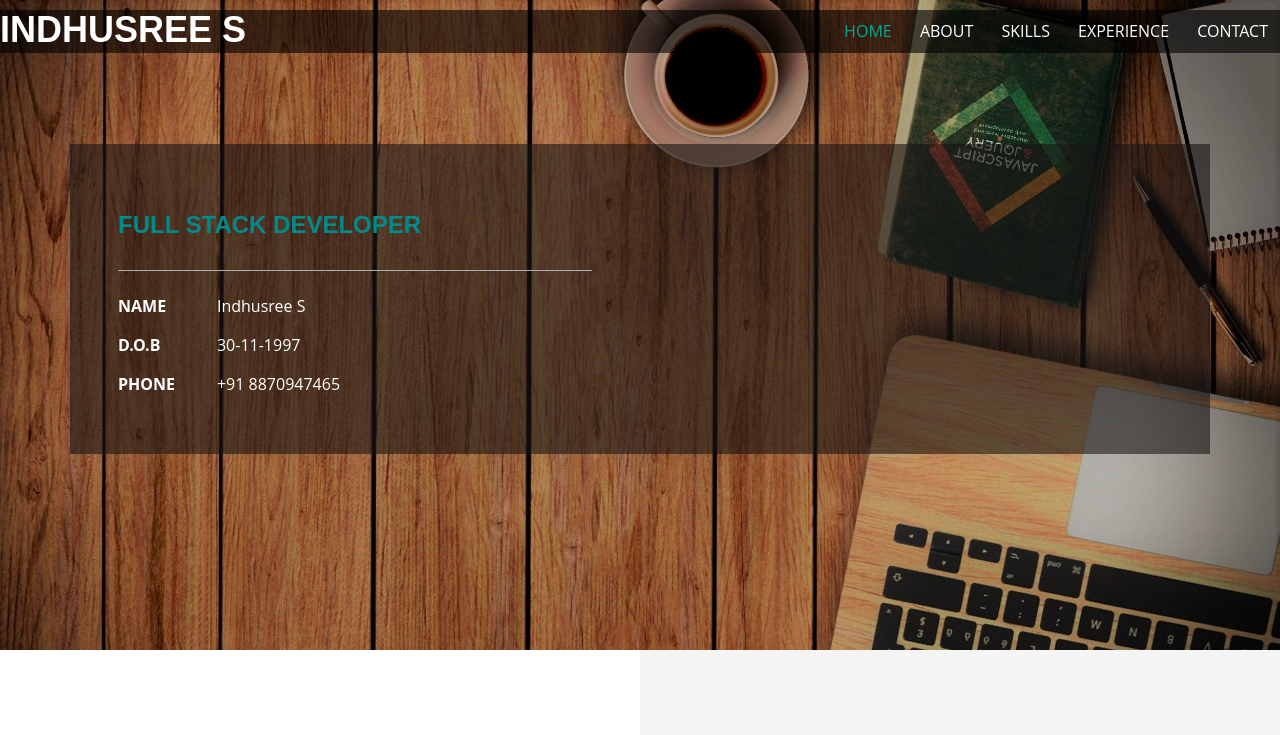
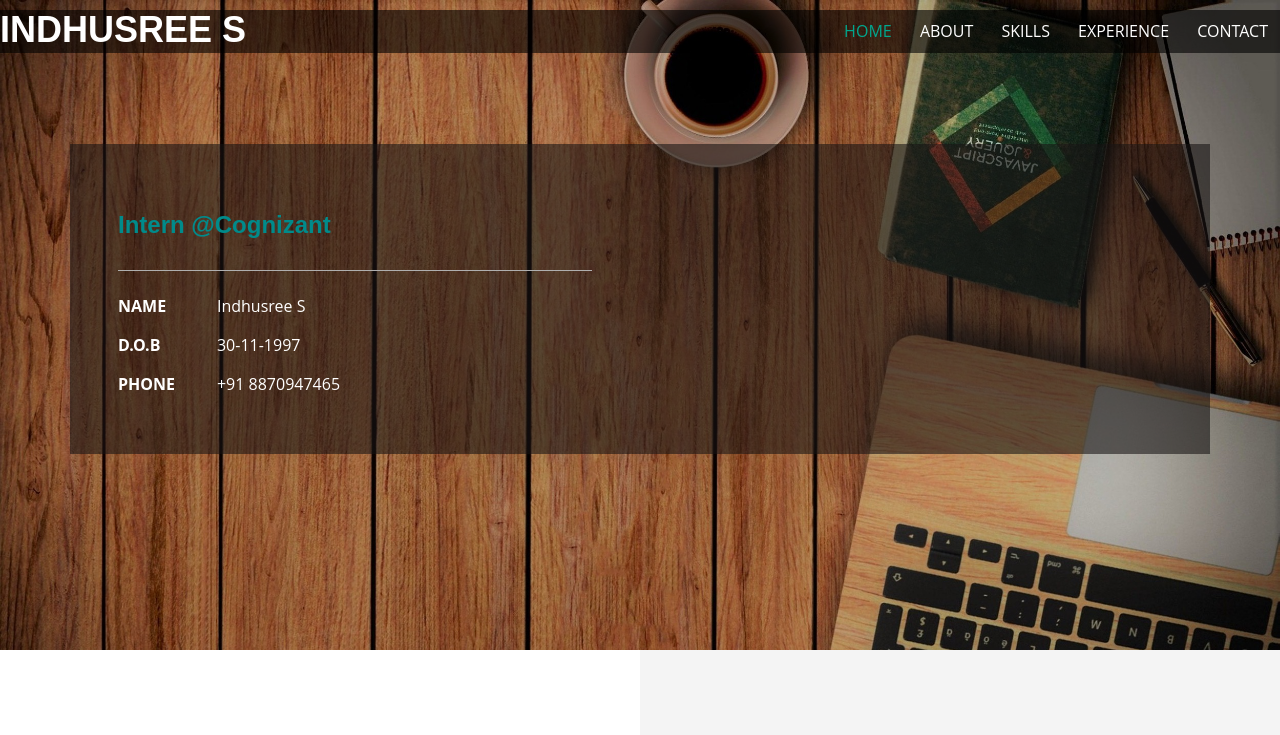
Before and after one commit to indhuray44/indhuray44.github.io, a plain HTML site: page index.html in a window 1280 px wide. Shown: the top 735 px of the page. Drawn offline with Linux system fonts and the light colour scheme; files whose address does not match are found by name.

Commit message:
Update index.html

```diff
--- a/index.html
+++ b/index.html
@@ -67,7 +67,7 @@
 			</div>
 			<div class="banner-info">
 				<div class="col-md-6 header-right">
-					<h3 style="color:darkcyan"><b>FULL STACK DEVELOPER</b></h3>
+					<h3 style="color:darkcyan"><b>Intern @Cognizant</b></h3>
 					<ul class="address">
 
 						<li>
```
